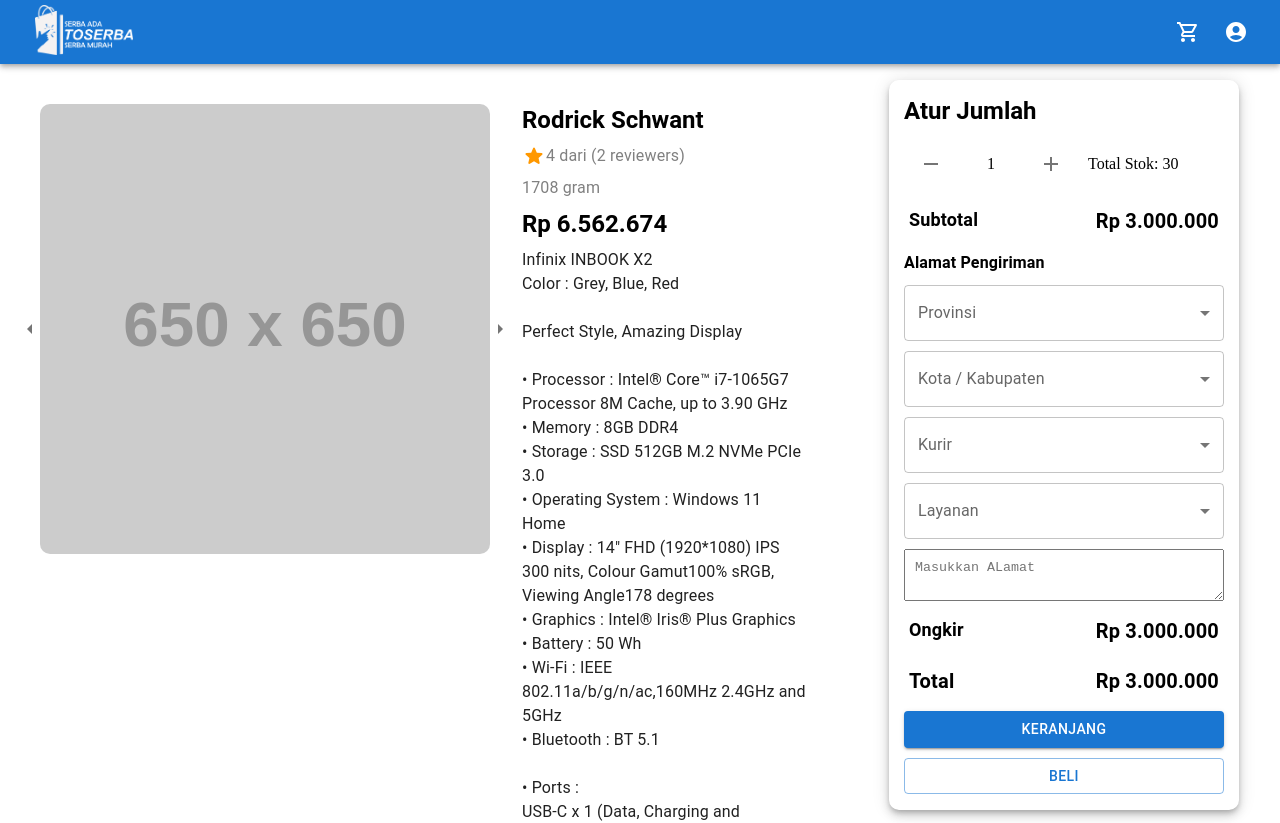
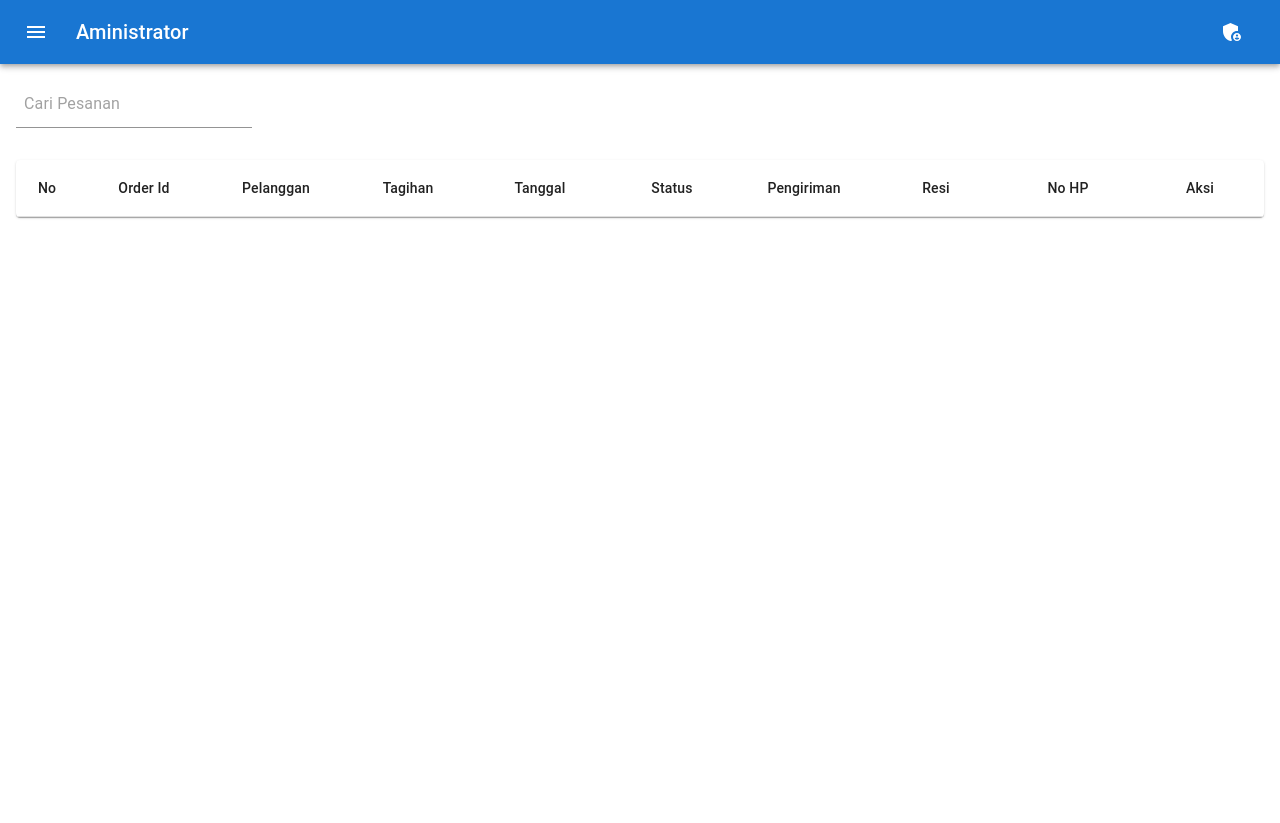
Before and after one commit to panduramadhan2/ecommerceMERN, a React (Vite) app in the folder client/: page /admin-pesanan in a window 1280 px wide. Shown: the top 823 px of the page. After the commit the page ends 800 px from the top, so only its background shows below. Built offline with nearby package versions, Linux system fonts and the light colour scheme.

Commit message:
checkpoint pesanan 17

```diff
--- a/client/src/App.jsx
+++ b/client/src/App.jsx
@@ -8,6 +8,7 @@ import Orders from "./pages/user/order/Orders";
 import Dashboard from "./pages/admin/dashboard/Dashboard";
 import UsersPage from "./pages/admin/users/UsersPage";
 import ProductsPage from "./pages/admin/products/ProductsPage";
+import OrdersPage from "./pages/admin/orders/OrdersPage";
 
 function App() {
   return (
@@ -21,6 +22,7 @@ function App() {
         <Route path="/admin-dashboard" element={<Dashboard />} />
         <Route path="/admin-pelanggan" element={<UsersPage />} />
         <Route path="/admin-produk" element={<ProductsPage />} />
+        <Route path="/admin-pesanan" element={<OrdersPage />} />
       </Routes>
     </BrowserRouter>
   );
--- /dev/null
+++ b/client/src/pages/admin/orders/OrderTable.jsx
@@ -0,0 +1,77 @@
+import {
+  Paper,
+  Table,
+  TableCell,
+  TableContainer,
+  TableHead,
+  TableRow,
+} from "@mui/material";
+
+const columns = [
+  {
+    label: "No",
+    width: 30,
+  },
+  {
+    label: "Order Id",
+    width: 100,
+  },
+  {
+    label: "Pelanggan",
+    width: 100,
+  },
+  {
+    label: "Tagihan",
+    width: 100,
+  },
+  {
+    label: "Tanggal",
+    width: 100,
+  },
+  {
+    label: "Status",
+    width: 100,
+  },
+  {
+    label: "Pengiriman",
+    width: 100,
+  },
+  {
+    label: "Resi",
+    width: 100,
+  },
+  {
+    label: "No HP",
+    width: 100,
+  },
+  {
+    label: "Aksi",
+    width: 100,
+  },
+];
+
+const OrderTable = () => {
+  return (
+    <Paper>
+      <TableContainer>
+        <Table>
+          <TableHead>
+            <TableRow>
+              {columns.map((column, index) => (
+                <TableCell
+                  align="center"
+                  key={index}
+                  sx={{ minWidth: column.width }}
+                >
+                  {column.label}
+                </TableCell>
+              ))}
+            </TableRow>
+          </TableHead>
+        </Table>
+      </TableContainer>
+    </Paper>
+  );
+};
+
+export default OrderTable;
--- /dev/null
+++ b/client/src/pages/admin/orders/OrdersPage.jsx
@@ -0,0 +1,20 @@
+import { Box, Input } from "@mui/material";
+import AdminBar from "../components/appbar/AdminBar";
+import OrderTable from "./OrderTable";
+
+const OrdersPage = () => {
+  return (
+    <Box sx={{ height: "100vh" }}>
+      <AdminBar />
+      {/* search function */}
+      <Box sx={{ p: 2 }}>
+        <Input placeholder="Cari Pesanan" sx={{ p: 1 }} />
+      </Box>
+      <Box sx={{ p: 2 }}>
+        <OrderTable />
+      </Box>
+    </Box>
+  );
+};
+
+export default OrdersPage;
```
